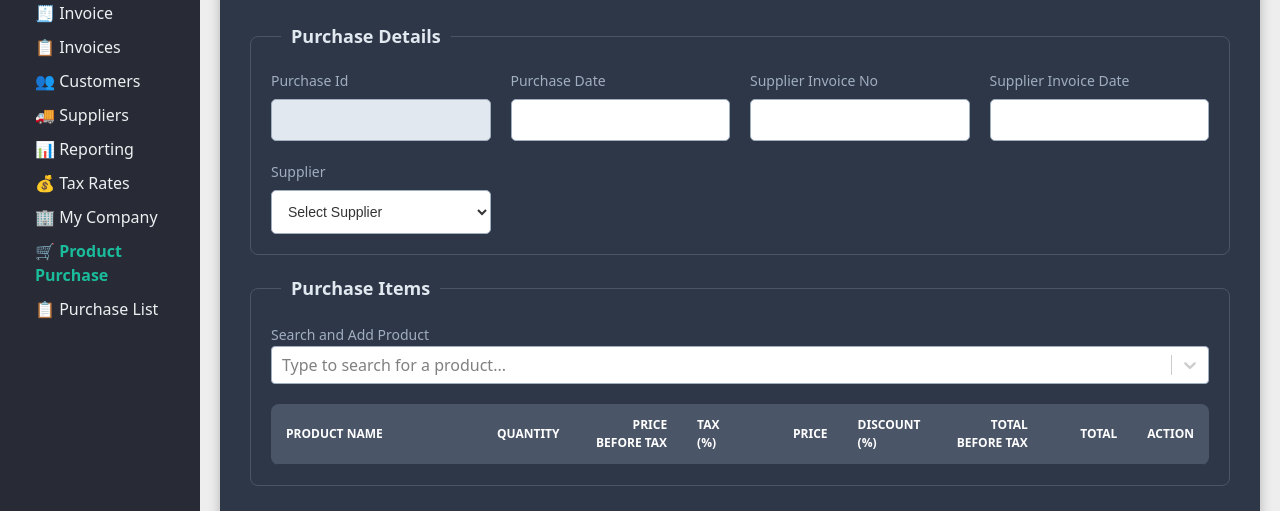
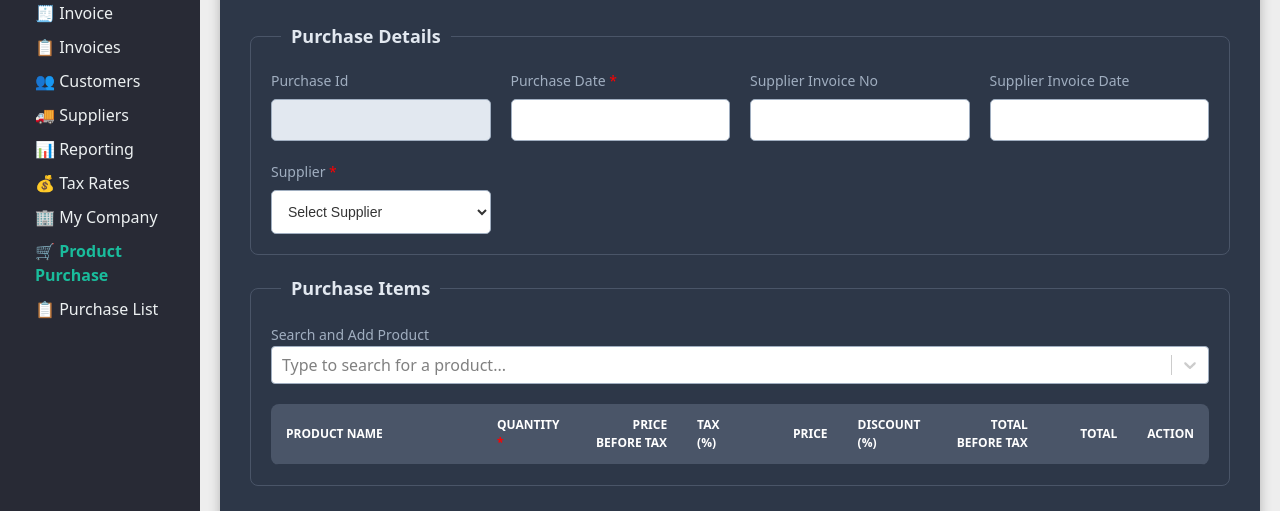
Before and after one commit to roni9843/KSA_SALES, a React (Vite) app in the folder renderer/: page /product-purchase in a window 1280 px wide. Shown: the part 196-707 px from the top of the page. Built offline with nearby package versions, Linux system fonts and the light colour scheme.

Commit message:
Product Purchase -- item quantity validation for 0 and empty value

```diff
--- a/renderer/src/pages/ProductPurchase.jsx
+++ b/renderer/src/pages/ProductPurchase.jsx
@@ -163,6 +163,13 @@ const ProductPurchase = () => {
       return;
     }
 
+    for (const item of purchaseItems) {
+      if (!item.quantity || parseFloat(item.quantity) <= 0) {
+        toast.error(`Quantity for ${item.name} must be greater than zero.`);
+        return;
+      }
+    }
+
     const purchaseData = {
       purchase_id: purchaseId,
       supplier_invoice_no: supplierInvoiceNo,
@@ -222,7 +229,7 @@ const ProductPurchase = () => {
             </div>
             <div style={inputGroupStyle}>
               <label htmlFor="purchaseDate" style={labelStyle}>
-                Purchase Date
+                Purchase Date <span style={{ color: 'red' }}>*</span>
               </label>
               <DatePicker
                 id="purchaseDate"
@@ -269,7 +276,7 @@ const ProductPurchase = () => {
             </div>
             <div style={inputGroupStyle}>
               <label htmlFor="supplier" style={labelStyle}>
-                Supplier
+                Supplier <span style={{ color: 'red' }}>*</span>
               </label>
               <select
                 id="supplier"
@@ -311,7 +318,7 @@ const ProductPurchase = () => {
               <thead style={tableHeaderStyle}>
                 <tr>
                   <th style={{ ...thStyle, width: '25%' }}>Product Name</th>
-                  <th style={{ ...thStyle, width: '10%' }}>Quantity</th>
+                  <th style={{ ...thStyle, width: '10%' }}>Quantity <span style={{ color: 'red' }}>*</span></th>
                   <th style={{ ...thStyle, width: '12%', textAlign: 'right' }}>Price before tax</th>
                   <th style={{ ...thStyle, width: '8%' }}>Tax (%)</th>
                   <th style={{ ...thStyle, width: '10%', textAlign: 'right' }}>Price</th>
```
Also changed, not shown: 1 other file (tests, documents, lock files or other folders).
